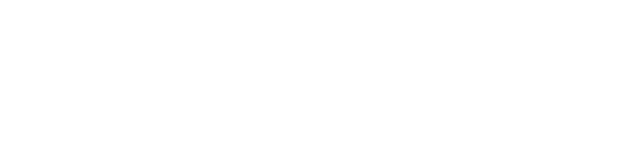
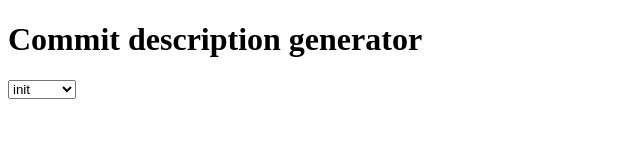
Before and after one commit to maksimzinchenko/commit-description-generator, a plain HTML site: page index.html in a window 1280 px wide. Shown: the whole page, without its empty margins (0-640 px from the left). Drawn offline with Linux system fonts and the light colour scheme.

Commit message:
feat: add form with commit type selector, description and timestamp 10.03.2023 10:30

```diff
--- a/index.html
+++ b/index.html
@@ -7,6 +7,27 @@
     <title>Commit description generator</title>
 </head>
 <body>
-
+<header>
+    <div class="container">
+        <h1>Commit description generator</h1>
+    </div>
+</header>
+<main>
+    <div class="container">
+        <form>
+            <div class="form_controls">
+                <label class="form_controls__label" for="commit_type">
+                    <select class="form_controls__commit_select" id="commit_type" name="commit_type">
+                        <option class="form_controls__commit_type_option" value="init:">init</option>
+                        <option class="form_controls__commit_type_option" value="feat:">feat</option>
+                        <option class="form_controls__commit_type_option" value="fix:">fix</option>
+                        <option class="form_controls__commit_type_option" value="refactor:">refactor</option>
+                        <option class="form_controls__commit_type_option" value="docs:">docs</option>
+                    </select>
+                </label>
+            </div>
+        </form>
+    </div>
+</main>
 </body>
 </html>
```
